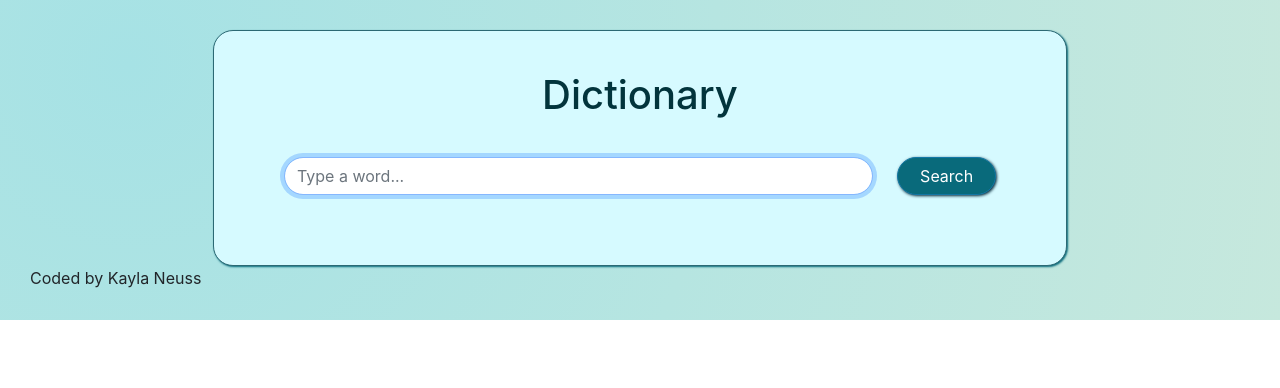
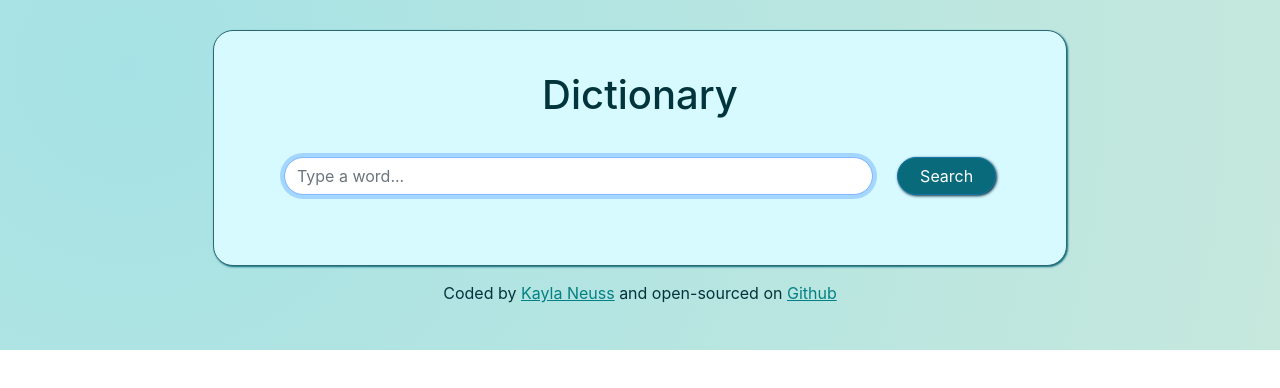
Before and after one commit to DrummerKay1/dictonary-app, a React (Create React App) app: page / in a window 1280 px wide. Shown: the top 388 px of the page. Built offline with nearby package versions, Linux system fonts and the light colour scheme.

Commit message:
Added Linkdin and github links

```diff
--- a/src/App.css
+++ b/src/App.css
@@ -1,5 +1,21 @@
-.container{
-    padding: 30px;
-    background: radial-gradient(circle at 10% 20%, rgb(166, 226, 229) 0%, rgb(198, 232, 221) 100.2%);
-    max-width: 100%;
+.container {
+  padding: 30px;
+  background: radial-gradient(
+    circle at 10% 20%,
+    rgb(166, 226, 229) 0%,
+    rgb(198, 232, 221) 100.2%
+  );
+  max-width: 100%;
 }
+.footer {
+  font-size: 16px;
+  padding: 15px;
+  color: #02343c;
+  text-align: center;
+}
+.link {
+  color: rgb(4, 128, 132);
+}
+.link:hover {
+  color: #0c73a2;
+}
--- a/src/App.js
+++ b/src/App.js
@@ -7,7 +7,22 @@
     <div className="App">
       <div className="container">
         <DictionarySearch />
-        <footer>Coded by Kayla Neuss</footer>
+        <footer className="footer">
+          Coded by{" "}
+          <a
+            href="https://www.linkedin.com/in/kayla-neuss-0072ba229/"
+            target="_blank" className="link"
+          >
+            Kayla Neuss
+          </a>
+          {" "}and open-sourced on{" "}
+          <a
+            href="https://github.com/DrummerKay1/dictonary-app"
+            target="_blank" className="link"
+          >
+            Github
+          </a>
+        </footer>
       </div>
     </div>
   );
```
